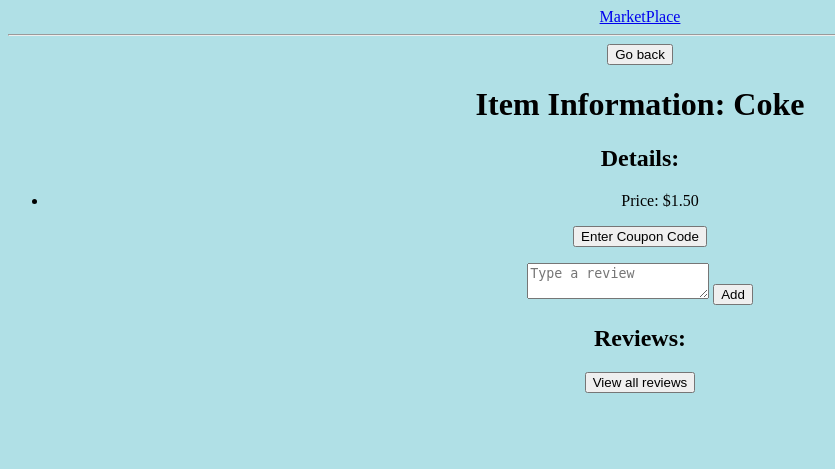
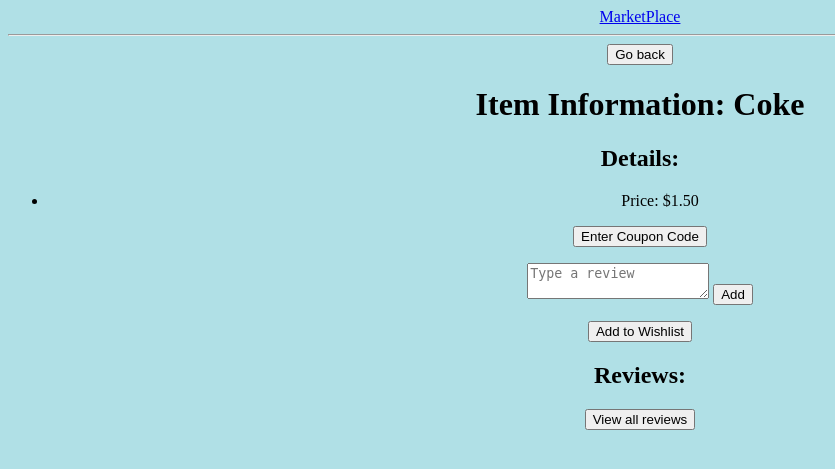
Before and after one commit to NathanKim17/CMPE-131-Marketplace-Project, a Flask app: page /iI/1 in a window 1280 px wide. Shown: the top 469 px of the page, without its empty margins (0-835 px from the left). Run offline with Flask 2, Linux system fonts and the light colour scheme; a user stored in the database is signed in; data comes from the database, SQL or seed files in the repository.

Commit message:
Update itemInfo.html
Implemented add to wish list functionality

```diff
--- a/templates/itemInfo.html
+++ b/templates/itemInfo.html
@@ -48,6 +48,12 @@
 
         </form>
 
+        <form action="/addWishlist/{{IdNum}}">
+            <a href="/addWishlist/{{IdNum}}">
+                <input type="submit" value="Add to Wishlist">
+            </a>
+        </form>
+
 
     {% else %}
 
```
